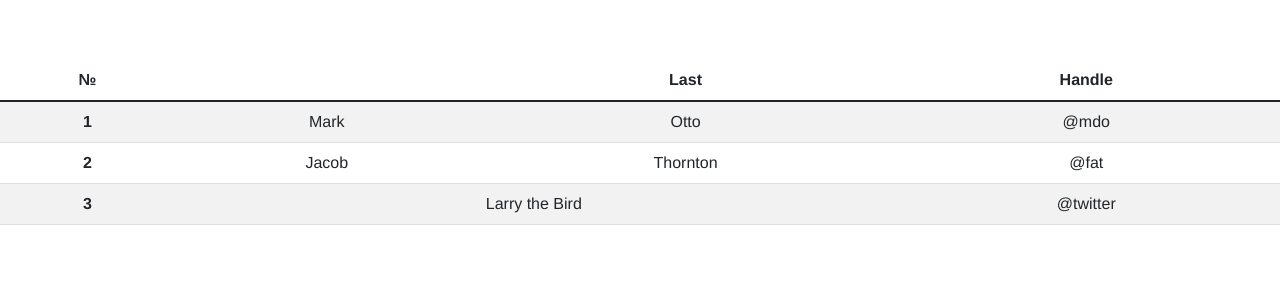
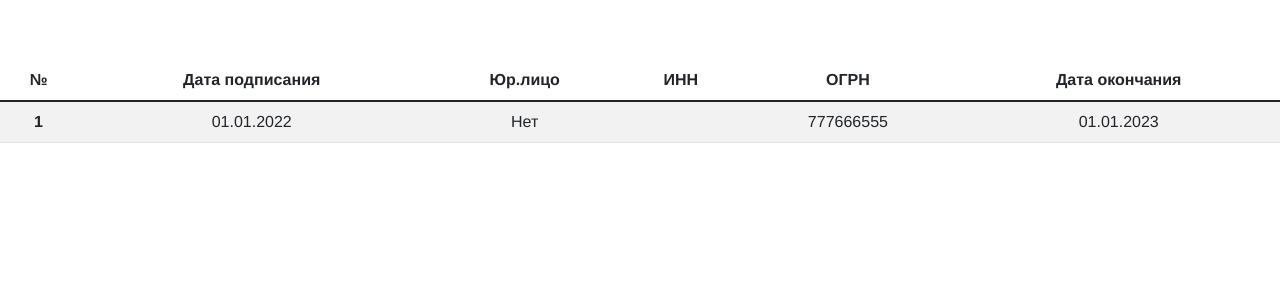
Before and after one commit to kl1mmm/AdminPanel_Vue, a Vue app: page /Contracts in a window 1280 px wide. Shown: the top 300 px of the page. Built offline with nearby package versions, Linux system fonts and the light colour scheme.

Commit message:
Contracts table operable

```diff
--- a/src/components/Pages/ContractsListPage.vue
+++ b/src/components/Pages/ContractsListPage.vue
@@ -4,28 +4,21 @@
       <thead>
       <tr>
         <th scope="col">№</th>
-        <th scope="col"></th>
-        <th scope="col">Last</th>
-        <th scope="col">Handle</th>
+        <th scope="col">Дата подписания</th>
+        <th scope="col">Юр.лицо</th>
+        <th scope="col">ИНН</th>
+        <th scope="col">ОГРН</th>
+        <th scope="col">Дата окончания</th>
       </tr>
       </thead>
-      <tbody>
+      <tbody class="contract" v-for="contract in contracts" :key="contract.id">
       <tr>
-        <th scope="row">1</th>
-        <td>Mark</td>
-        <td>Otto</td>
-        <td>@mdo</td>
-      </tr>
-      <tr>
-        <th scope="row">2</th>
-        <td>Jacob</td>
-        <td>Thornton</td>
-        <td>@fat</td>
-      </tr>
-      <tr>
-        <th scope="row">3</th>
-        <td colspan="2">Larry the Bird</td>
-        <td>@twitter</td>
+        <th scope="row">{{ contract.id }}</th>
+        <td>{{ contract.DateSign }}</td>
+        <td>{{ contract.entit_cl }}</td>
+        <td>{{ contract.INN_cl }}</td>
+        <td>{{ contract.OGRN_cl }}</td>
+        <td>{{ contract.DateExpir }}</td>
       </tr>
       </tbody>
     </MyTable>
@@ -35,7 +28,14 @@
 <script>
 import MyTable from "@/components/UI/MyTable";
 export default {
-  components: {MyTable}
+  components: {MyTable},
+  data() {
+    return {
+      contracts: [
+        {id: '1', DateSign: '01.01.2022', entit_cl: 'Нет', INN_cl:'', OGRN_cl: '777666555', DateExpir:'01.01.2023'}
+      ]
+    }
+  }
 }
 </script>
 
```
